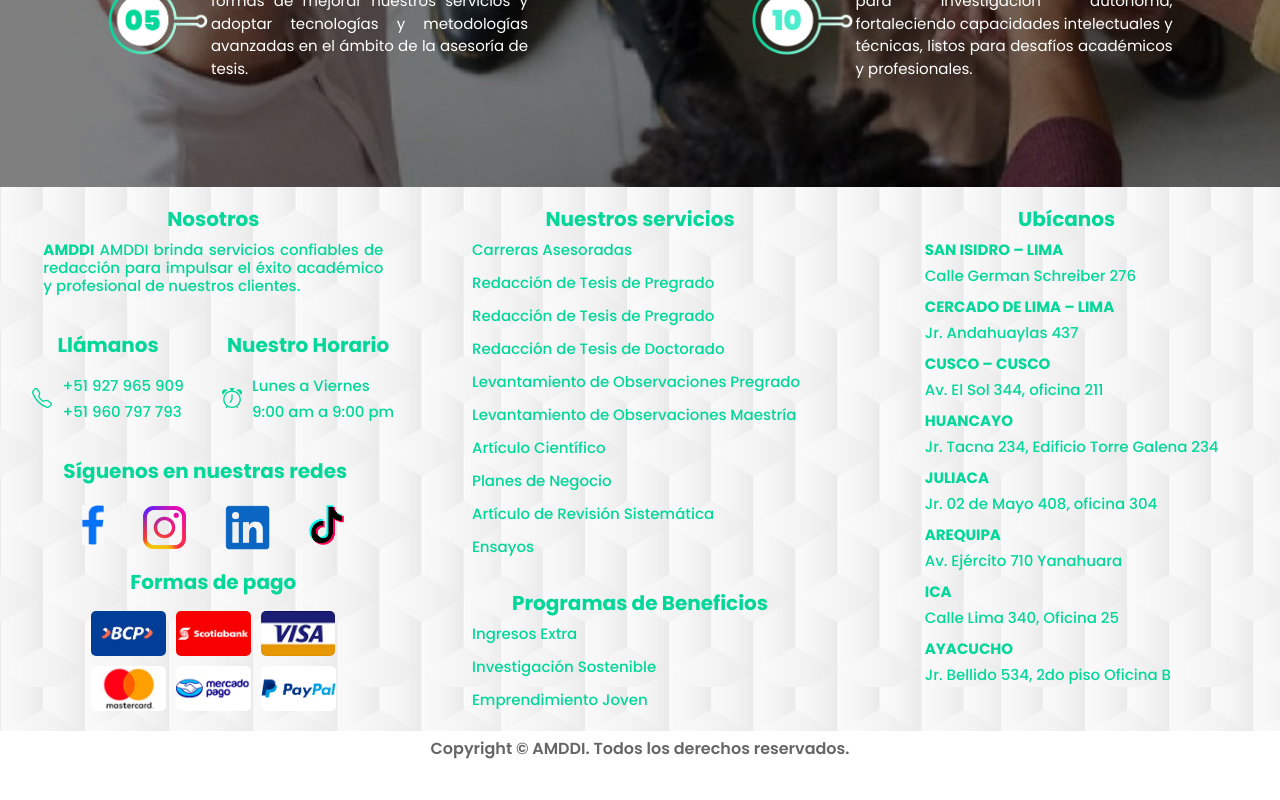
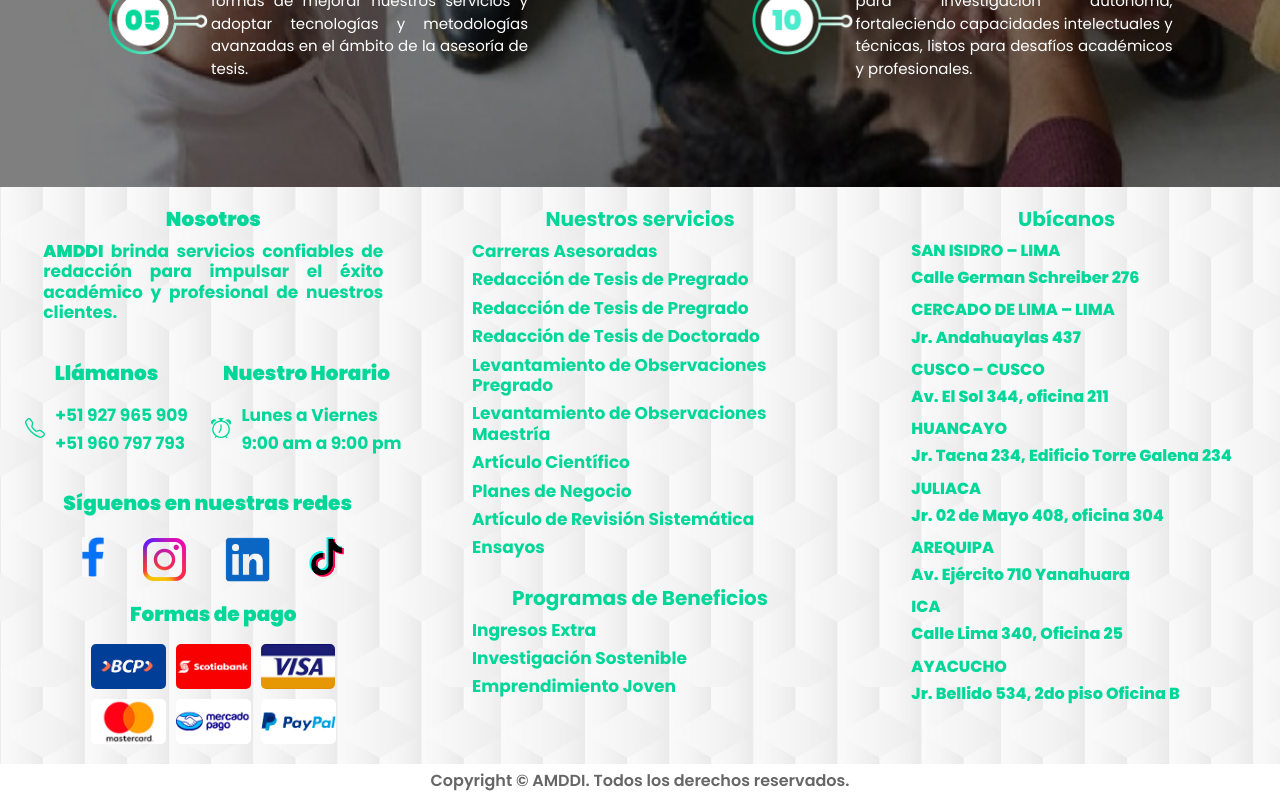
Before and after one commit to CJRS1/AMDDI, a React (Create React App) app in the folder amddi_project/: page /nosotros in a window 1280 px wide. Shown: the part 2413-3213 px from the top of the page. Before the commit the page ends 3180 px from the top, so only its background shows below. Built offline with nearby package versions, Linux system fonts and the light colour scheme.

Commit message:
Se realizó el agrandamiento del footer de la letras de la web

```diff
--- a/amddi_project/src/components/Footer.js
+++ b/amddi_project/src/components/Footer.js
@@ -22,7 +22,7 @@ export default function Footer() {
                     <h4><strong>Nosotros</strong></h4>
                     <div className="footer-content">
                         <h5>
-                            <strong>AMDDI</strong> AMDDI brinda servicios confiables de redacción para impulsar el éxito académico y profesional de nuestros clientes.
+                            <strong>AMDDI</strong> brinda servicios confiables de redacción para impulsar el éxito académico y profesional de nuestros clientes.
                         </h5>
                     </div>
                     <div className="footer-description-llamanos">
@@ -157,91 +157,8 @@ export default function Footer() {
                                 <h5 className='servicios_l'>Ensayos</h5>
                             </HashLink>
                         </li>
+                    </ul>
 
-                        {/* <li >
-                            <HashLink smooth to="/servicios#parafraseo" className="servicios li-effect" href="#parafraseo">
-                                <h5>Parafraseo</h5>
-                            </HashLink>
-                        </li>
-                        <li >
-                            <HashLink smooth to="/servicios#trabajosuficienciaprofesional" className="servicios li-effect" href="#suficiencia">
-                                <h5>Trabajo de Suficiencia Profesional</h5>
-                            </HashLink>
-                        </li>
-                        <li >
-                            <HashLink smooth to="/servicios#articulocientifico" className="servicios li-effect" href="#articulo">
-                                <h5>Artículo Científico</h5>
-                            </HashLink>
-                        </li>
-                        <li >
-                            <HashLink smooth to="/servicios#articulorevisionsistematica" className="servicios li-effect" href="#articulo-sistematica">
-                                <h5>Artículo de Revisión Sistemática</h5>
-                            </HashLink>
-                        </li>
-                        <li >
-                            <HashLink smooth to="/servicios#articulorevisionliteratura" className="servicios li-effect" href="#articulo-literatura">
-                                <h5>Artículo de Revisión de Literatura</h5>
-                            </HashLink>
-                        </li>
-                        <li >
-                            <HashLink smooth to="/servicios#trabajodeciclo" className="servicios li-effect" href="#ciclo">
-                                <h5>Trabajos de Ciclo</h5>
-                            </HashLink>
-                        </li>
-                        <li >
-                            <HashLink smooth to="/servicios#monografias" className="servicios li-effect" href="#monografia">
-                                <h5>Monografía</h5>
-                            </HashLink>
-                        </li>
-                        <li >
-                            <HashLink smooth to="/servicios#ensayos" className="servicios li-effect" href="#ensayo">
-                                <h5>Ensayos</h5>
-                            </HashLink>
-                        </li>
-                        <li >
-                            <HashLink smooth to="/servicios#plannegocio" className="servicios li-effect" href="#plan">
-                                <h5>Planes de Negocio</h5>
-                            </HashLink>
-                        </li>
-                        <li >
-                            <HashLink smooth to="/servicios#informepracticas" className="servicios li-effect" href="#practicas">
-                                <h5>Informe de Prácticas</h5>
-                            </HashLink>
-                        </li>
-                        <li >
-                            <HashLink smooth to="/servicios#tesinas" className="servicios li-effect" href="#tesinas">
-                                <h5>Tesinas</h5>
-                            </HashLink>
-                        </li>
-                        <li >
-                            <HashLink smooth to="/servicios#elaboracioncv" className="servicios li-effect" href="#cv">
-                                <h5>Elavoración de CV</h5>
-                            </HashLink>
-                        </li>
-                        <li >
-                            <HashLink smooth to="/servicios#dispositivas" className="servicios li-effect" href="#diapositivas">
-                                <h5>Diapositivas</h5>
-                            </HashLink>
-                        </li>
-                        <li >
-                            <HashLink smooth to="/servicios#cursos" className="servicios li-effect" href="#cursos">
-                                <h5>Curso Online: próximamente...</h5>
-                            </HashLink>
-                        </li> */}
-                    </ul>
-                    {/* <div className="footer-description-pago">
-                        <h4><strong>Formas de pago</strong></h4>
-                        <div className="pago-container">
-
-                            <img src={bcp} alt='bcp' height={'45px'} />
-                            <img src={scotiabank} alt='scotiabank' height={'45px'} />
-                            <img src={visa} alt='visa' height={'45px'} />
-                            <img src={mastercard} alt='mastercard' height={'45px'} />
-                            <img src={mercadopago} alt='mercadopago' height={'45px'} />
-                            <img src={paypal} alt='paypal' height={'45px'} />
-
-                        </div>
-                    </div> */}
                     <div className="programas">
                         <h4><strong>Programas de Beneficios</strong></h4>
 
@@ -268,7 +185,7 @@ export default function Footer() {
                             </svg> */}
                             <a href='https://goo.gl/maps/A2tvJ1vVgeFuwbZX7' target='_blank' rel='noreferrer' className="card-localizacion">
 
-                                <h5><strong>SAN ISIDRO – LIMA</strong></h5>
+                                <h5>SAN ISIDRO – LIMA</h5>
                                 <h5>Calle German Schreiber 276</h5>
                             </a>
                         </div>
@@ -280,7 +197,7 @@ export default function Footer() {
                                 <path d="M8 8a2 2 0 1 1 0-4 2 2 0 0 1 0 4zm0 1a3 3 0 1 0 0-6 3 3 0 0 0 0 6z" />
                             </svg> */}
                             <a href='https://goo.gl/maps/zGDxRZRcfkWzX1sZ6' target='_blank' rel='noreferrer' className="card-localizacion">
-                                <h5><strong>CERCADO DE LIMA – LIMA</strong></h5>
+                                <h5>CERCADO DE LIMA – LIMA</h5>
                                 <h5>Jr. Andahuaylas 437</h5>
                             </a>
                         </div>
@@ -292,7 +209,7 @@ export default function Footer() {
                                 <path d="M8 8a2 2 0 1 1 0-4 2 2 0 0 1 0 4zm0 1a3 3 0 1 0 0-6 3 3 0 0 0 0 6z" />
                             </svg> */}
                             <a href='https://goo.gl/maps/88n29qF6EZrBbDsk7' target='_blank' rel='noreferrer' className="card-localizacion">
-                                <h5><strong>CUSCO – CUSCO</strong></h5>
+                                <h5>CUSCO – CUSCO</h5>
                                 <h5>Av. El Sol 344, oficina 211</h5>
                             </a>
                         </div>
@@ -304,7 +221,7 @@ export default function Footer() {
                                 <path d="M8 8a2 2 0 1 1 0-4 2 2 0 0 1 0 4zm0 1a3 3 0 1 0 0-6 3 3 0 0 0 0 6z" />
                             </svg> */}
                             <a href='https://goo.gl/maps/udj8etqNmS2fjwDs9' target='_blank' rel='noreferrer' className="card-localizacion">
-                                <h5><strong>HUANCAYO</strong></h5>
+                                <h5>HUANCAYO</h5>
                                 <h5>Jr. Tacna 234, Edificio Torre Galena 234</h5>
                             </a>
                         </div>
@@ -316,7 +233,7 @@ export default function Footer() {
                                 <path d="M8 8a2 2 0 1 1 0-4 2 2 0 0 1 0 4zm0 1a3 3 0 1 0 0-6 3 3 0 0 0 0 6z" />
                             </svg> */}
                             <a href='https://goo.gl/maps/aechKCqqoWUwACjy7' target='_blank' rel='noreferrer' className="card-localizacion">
-                                <h5><strong>JULIACA</strong></h5>
+                                <h5>JULIACA</h5>
                                 <h5>Jr. 02 de Mayo 408, oficina 304 </h5>
                             </a>
                         </div>
@@ -328,7 +245,7 @@ export default function Footer() {
                                 <path d="M8 8a2 2 0 1 1 0-4 2 2 0 0 1 0 4zm0 1a3 3 0 1 0 0-6 3 3 0 0 0 0 6z" />
                             </svg> */}
                             <a href='https://goo.gl/maps/3FdEePActj1CCLjP8' target='_blank' rel='noreferrer' className="card-localizacion">
-                                <h5><strong>AREQUIPA</strong></h5>
+                                <h5>AREQUIPA</h5>
                                 <h5>Av. Ejército 710 Yanahuara </h5>
                             </a>
                         </div>
@@ -340,7 +257,7 @@ export default function Footer() {
                                 <path d="M8 8a2 2 0 1 1 0-4 2 2 0 0 1 0 4zm0 1a3 3 0 1 0 0-6 3 3 0 0 0 0 6z" />
                             </svg> */}
                             <a href='https://goo.gl/maps/1Z3CP3vTZRnupzS16' target='_blank' rel='noreferrer' className="card-localizacion">
-                                <h5><strong>ICA</strong></h5>
+                                <h5>ICA</h5>
                                 <h5>Calle Lima 340, Oficina 25 </h5>
                             </a>
                         </div>
@@ -352,12 +269,12 @@ export default function Footer() {
                                 <path d="M8 8a2 2 0 1 1 0-4 2 2 0 0 1 0 4zm0 1a3 3 0 1 0 0-6 3 3 0 0 0 0 6z" />
                             </svg> */}
                             <a href='https://goo.gl/maps/fdSddLtyg344cMh59' target='_blank' rel='noreferrer' className="card-localizacion">
-                                <h5><strong>AYACUCHO</strong></h5>
+                                <h5>AYACUCHO</h5>
                                 <h5>Jr. Bellido 534, 2do piso Oficina B</h5>
                             </a>
                         </div>
                     </div>
-                    {/* <h4 className='margin_title'><strong>Libro de Reclamaciones</strong></h4>
+                    {/* <h4 className='margin_title'>Libro de Reclamaciones</h4>
                     <div className="libro-container">
                         <a href="https://librodereclamacionesperu.com/formulario.php?id=853131633"
                             rel="noreferrer" target="_blank" >
--- a/amddi_project/src/styles/Footer.css
+++ b/amddi_project/src/styles/Footer.css
@@ -158,10 +158,18 @@ section {
   align-items: center;
   width: 400px;
 }
+.footer-description-amddi h4 {
+  font-weight: 900 !important;
+  font-size: 20px !important;
+}
 
 .footer-content {
   padding: 0 30px 0 30px;
   text-align: justify;
+}
+.footer-content h5 {
+  font-size: 17px !important;
+  font-weight: 700 !important;
 }
 
 .footer-socialnetwork {
@@ -254,6 +262,10 @@ section {
 .card-icloc {
   display: flex;
 }
+.card-icloc h5 {
+  font-size: 16px !important;
+  font-weight: 800 !important;
+}
 
 .card-localizacion {
   padding-left: 10px;
@@ -273,6 +285,10 @@ section {
   justify-content: center;
   padding-top: 10px;
   padding-left: 10px;
+}
+.container-ictel h5 {
+  font-size: 17px !important;
+  font-weight: 700 !important;
 }
 
 .footer-text {
@@ -318,7 +334,7 @@ section {
 }
 .container-list li {
   list-style: none !important;
-  margin-bottom: 15px !important;
+  margin-bottom: 5px !important;
 }
 .container-list li h5 {
   color: #00d799 !important;
@@ -330,6 +346,8 @@ section {
 
 .servicios_l {
   color: #00d799 !important;
+  font-size: 17px !important;
+  font-weight: 700 !important;
 }
 
 .programas {
--- a/amddi_project/src/styles/Footer.scss
+++ b/amddi_project/src/styles/Footer.scss
@@ -21,12 +21,20 @@
     justify-content: center;
     align-items: center;
     width: 400px;
+    h4{
+        font-weight: 900 !important;
+        font-size: 20px !important;
+    }
 
 }
 
 .footer-content {
     padding: 0 30px 0 30px;
     text-align: justify;
+    h5{
+        font-size: 17px !important;
+        font-weight: 700 !important;
+    }
 
 }
 
@@ -128,6 +136,10 @@
 
 .card-icloc {
     display: flex;
+    h5{
+        font-size: 16px !important;
+        font-weight: 800 !important;
+    }
 }
 
 .card-localizacion {
@@ -149,6 +161,10 @@
     justify-content: center;
     padding-top: 10px;
     padding-left: 10px;
+    h5{
+        font-size: 17px !important;
+        font-weight: 700 !important;
+    }
 }
 
 .footer-text {
@@ -196,7 +212,7 @@
 
     li {
         list-style: none !important;
-        margin-bottom: 15px !important;
+        margin-bottom: 5px !important;
 
         h5 {
             color: $verde-lima !important;
@@ -210,6 +226,8 @@
 
 .servicios_l {
     color: $verde-lima !important;
+    font-size: 17px !important;
+    font-weight: 700 !important;
 }
 
 .programas {
@@ -220,6 +238,8 @@
     align-items: center;
     margin-top: 20px;
 }
+
+
 
 @media (max-width: 768px) {
     .footer_container {
@@ -265,6 +285,7 @@
 
         h5 {
             font-size: 20px !important;
+
         }
     }
 
```
Also changed, not shown: 1 other file (tests, documents, lock files or other folders).
